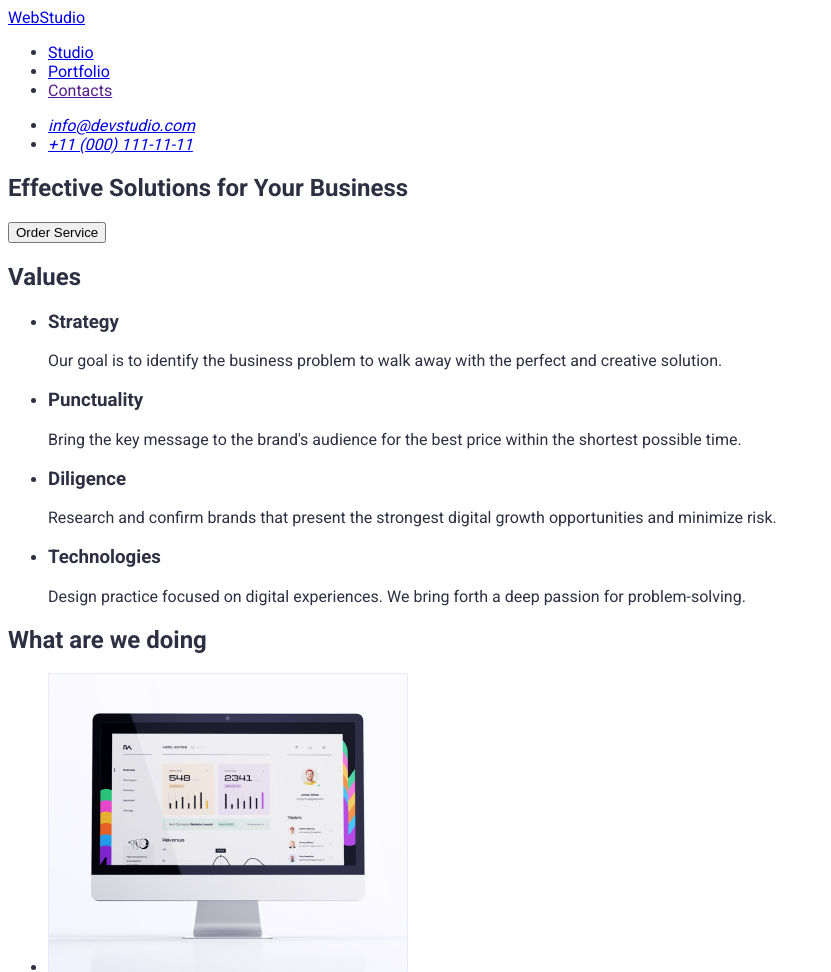
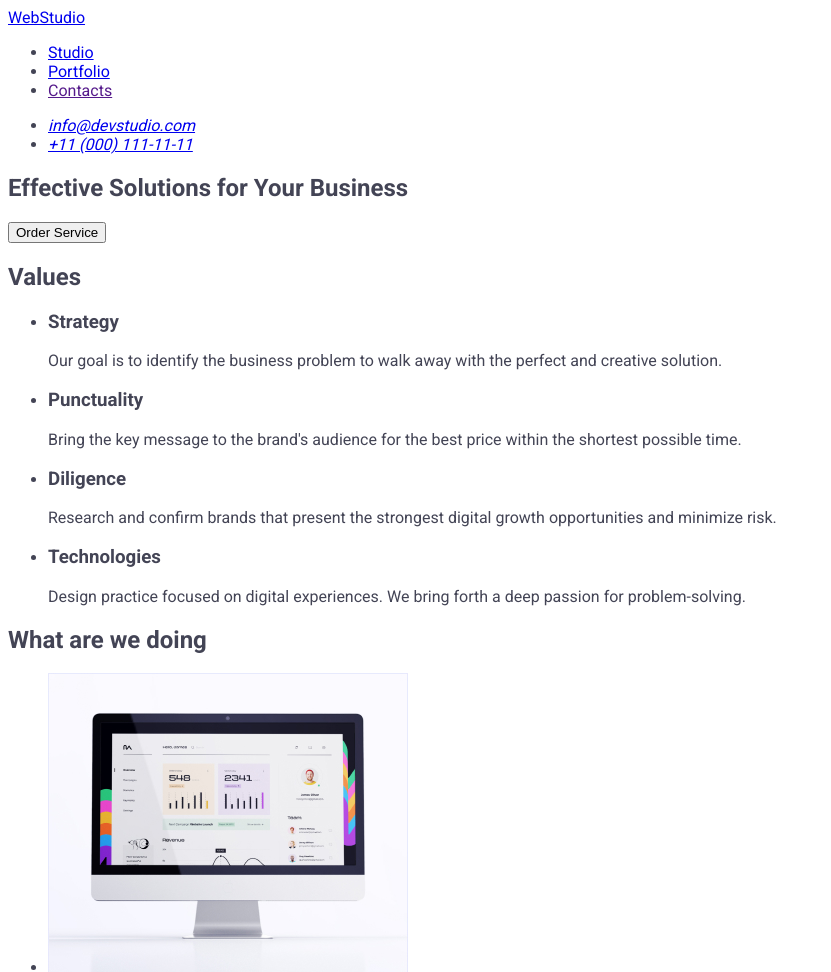
Before and after one commit to giezagieza/goit-markup-hw-02, a plain HTML site: page index.html in a window 1280 px wide. Shown: the top 972 px of the page, without its empty margins (0-831 px from the left). Drawn offline with Linux system fonts and the light colour scheme.

Commit message:
Update styles.css

```diff
--- a/css/styles.css
+++ b/css/styles.css
@@ -1,4 +1,5 @@
 body {
   font-family: "Roboto", sans-serif;
-  color: #2e2f42;
+  color: #434455;
+  background-color: #ffffff;
 }
```
